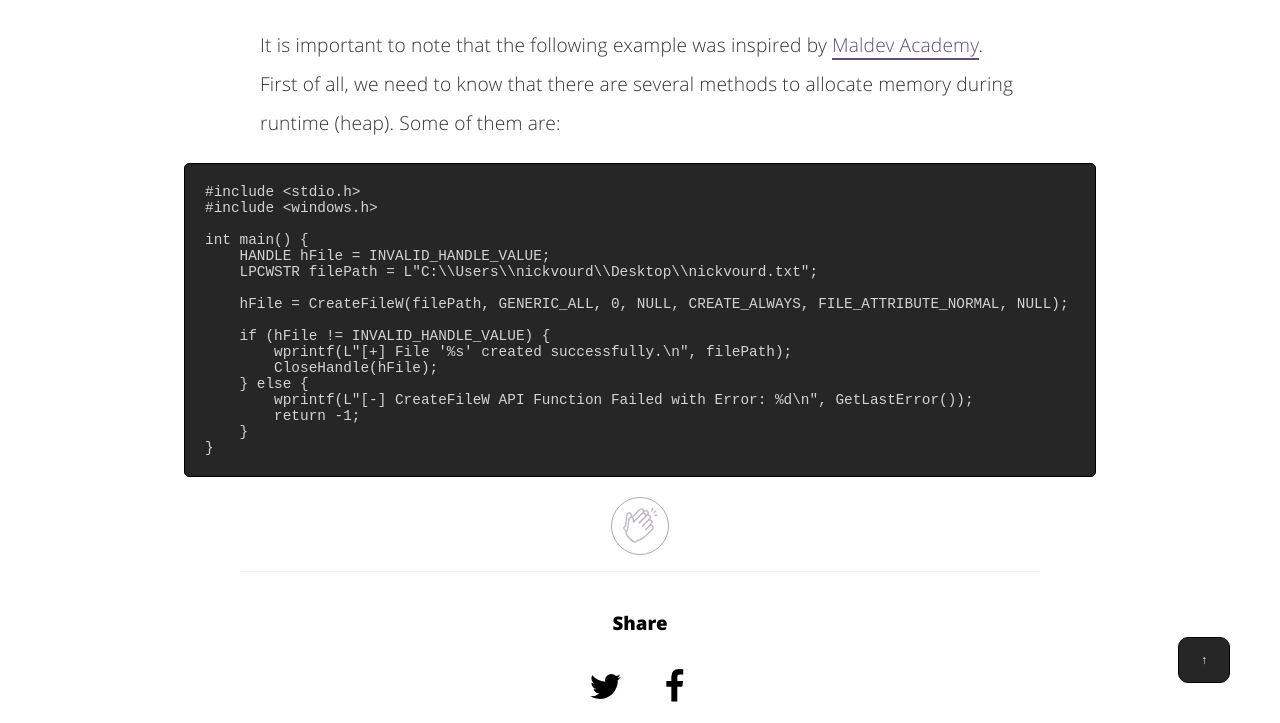
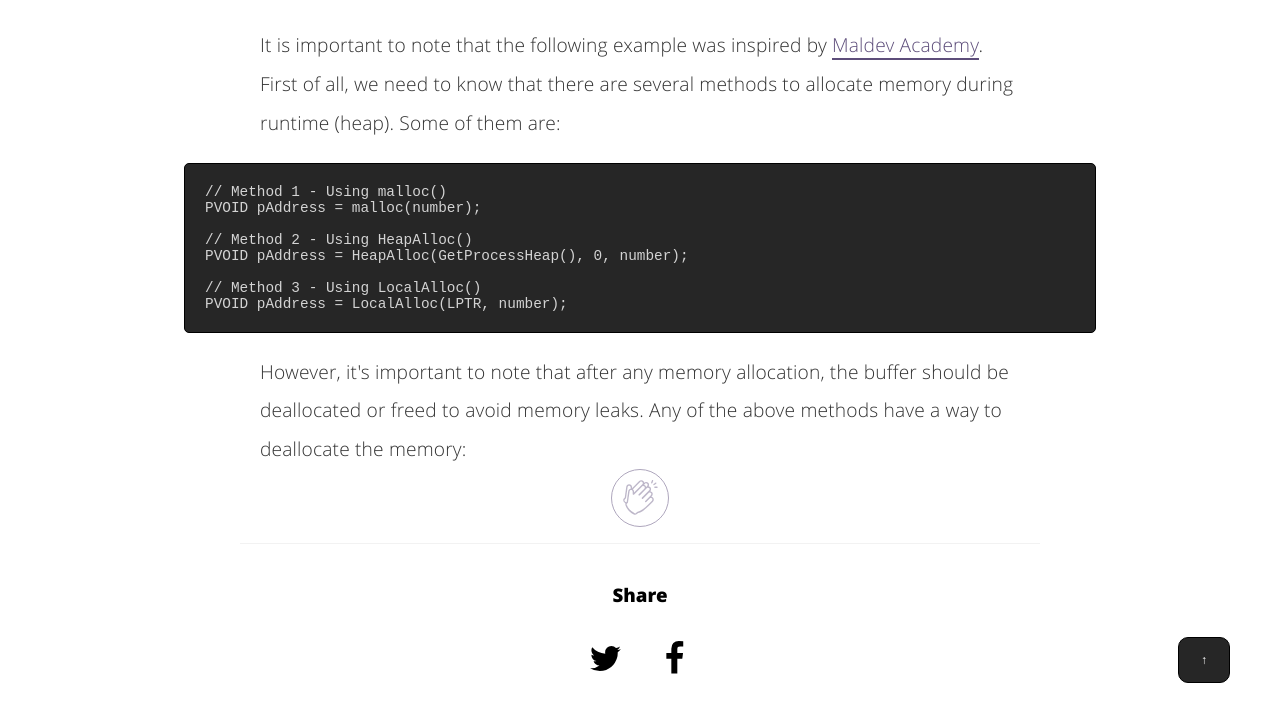
Before and after one commit to nickvourd/nickvourd.github.io, a Jekyll site: the page built from _posts/2024-04-17-an-introduction-to-windows-memory-management.md, in a window 1280 px wide and 900 px high, scrolled down 8237 px, cut to the strip 177-900 px from the top of the window. Built offline with Jekyll 4.4.1, drawn with Linux system fonts in a browser that asks for light colours; after the commit the page ends 9109 px from its top, so only the background shows below that.

Commit message:
An Introduction to Windows Memory Management (Part 2)

````diff
--- a/_posts/2024-04-17-an-introduction-to-windows-memory-management.md
+++ b/_posts/2024-04-17-an-introduction-to-windows-memory-management.md
@@ -255,24 +255,17 @@ The following picture depicts a high-level overview of how virtual memory is map
 <p>First of all, we need to know that there are several methods to allocate memory during runtime (heap). Some of them are:</p>
 
 ```
-#include <stdio.h>
-#include <windows.h>
+// Method 1 - Using malloc()
+PVOID pAddress = malloc(number);
 
-int main() {
-    HANDLE hFile = INVALID_HANDLE_VALUE;
-    LPCWSTR filePath = L"C:\\Users\\nickvourd\\Desktop\\nickvourd.txt";
+// Method 2 - Using HeapAlloc()
+PVOID pAddress = HeapAlloc(GetProcessHeap(), 0, number);
 
-    hFile = CreateFileW(filePath, GENERIC_ALL, 0, NULL, CREATE_ALWAYS, FILE_ATTRIBUTE_NORMAL, NULL);
+// Method 3 - Using LocalAlloc()
+PVOID pAddress = LocalAlloc(LPTR, number);
+```
 
-    if (hFile != INVALID_HANDLE_VALUE) {
-        wprintf(L"[+] File '%s' created successfully.\n", filePath);
-        CloseHandle(hFile);
-    } else {
-        wprintf(L"[-] CreateFileW API Function Failed with Error: %d\n", GetLastError());
-        return -1;
-    }
-}
-```
+<p>However, it's important to note that after any memory allocation, the buffer should be deallocated or freed to avoid memory leaks. Any of the above methods have a way to deallocate the memory:</p>
 
 <!-- add the button!-->
 <div>
````
